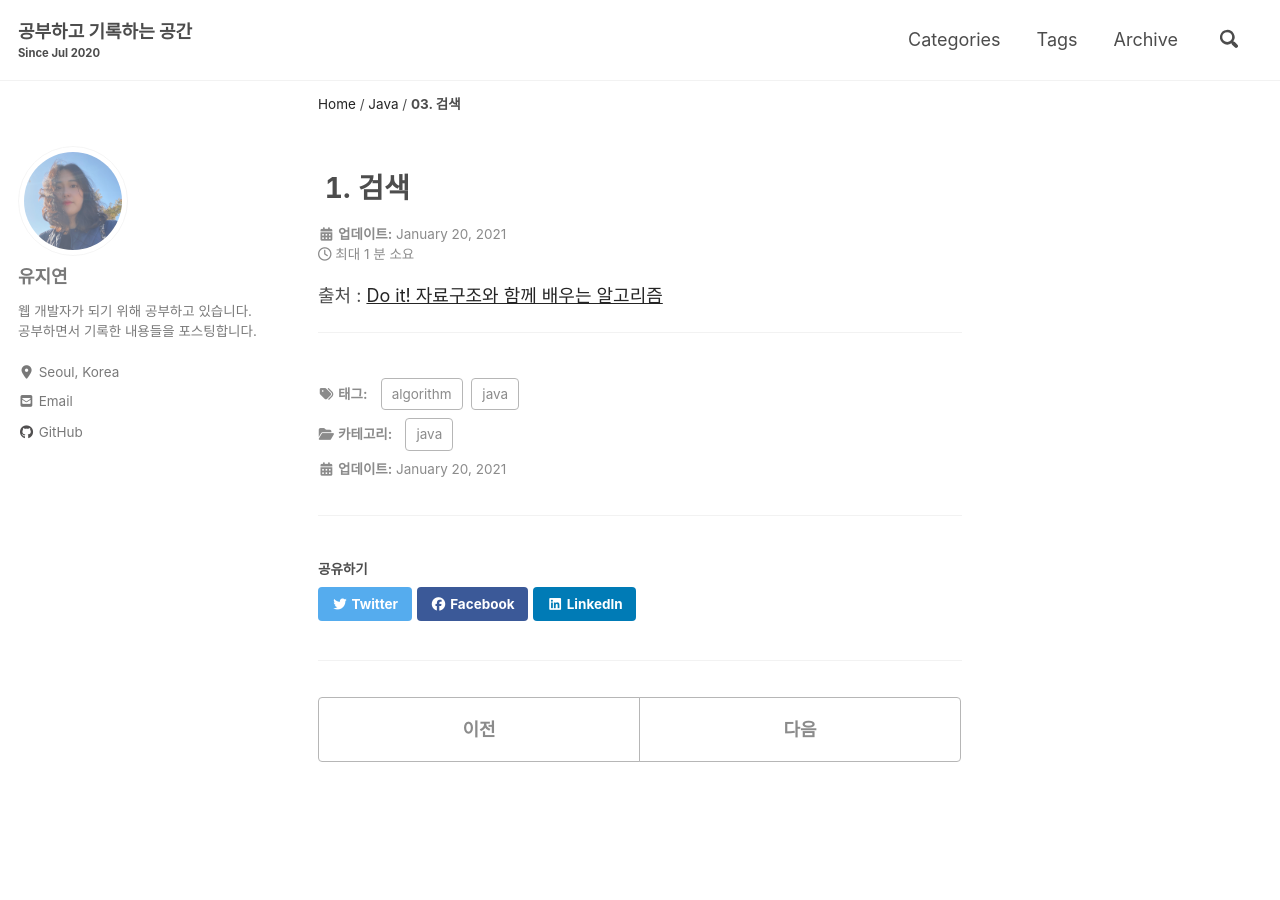
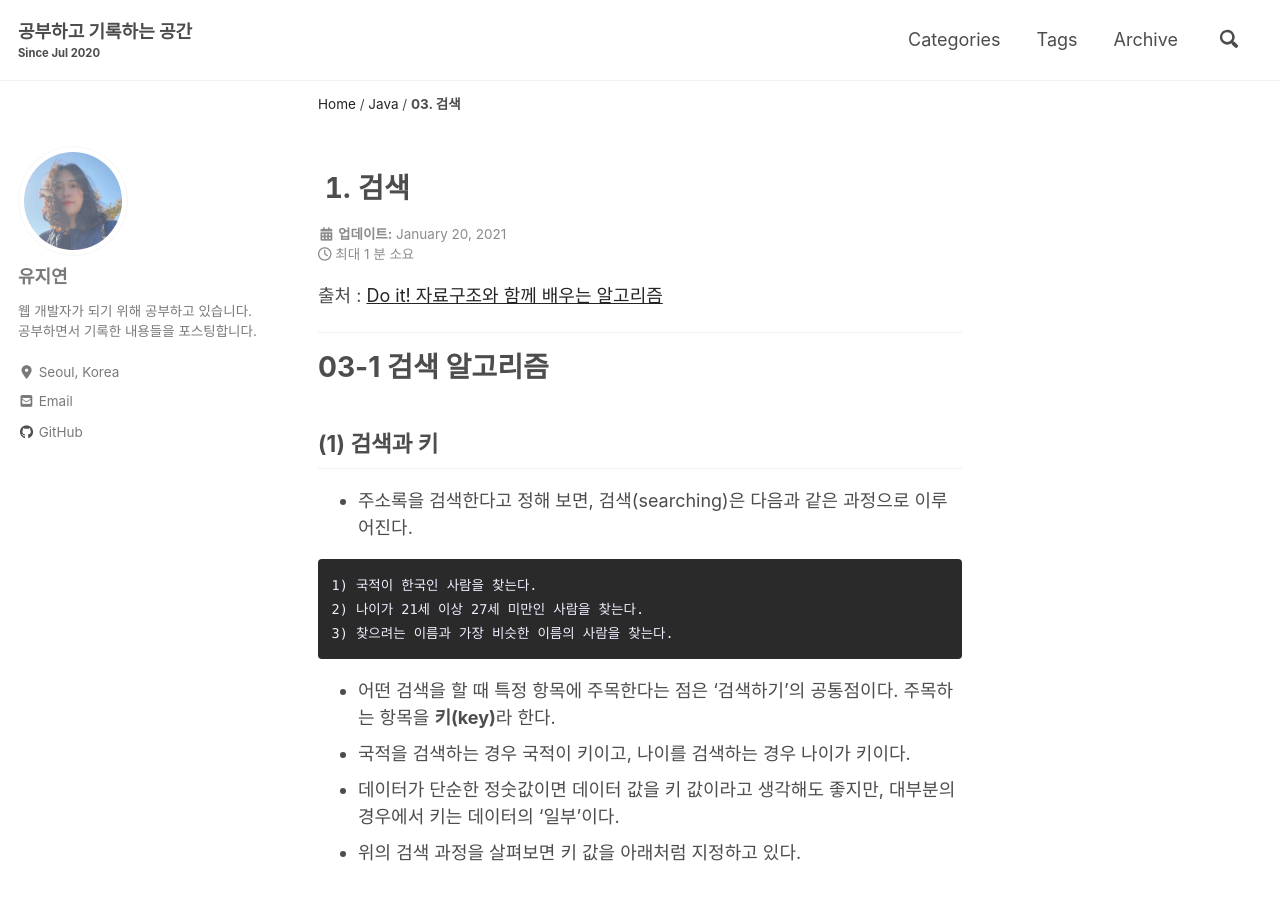
Before and after one commit to Jiyoun-Yoo/jiyoun-yoo.github.io, a Jekyll site: the page built from _posts/2020/java-algorithm/2021-01-20-algorithm-03.md, in a window 1280 px wide and 900 px high. Built offline with Jekyll 4.4.1, drawn with Linux system fonts in a browser that asks for light colours; cached includes are drawn as plain includes; nearby versions of some CDN libraries.

Commit message:
algorithm

````diff
--- a/_posts/2020/java-algorithm/2021-01-20-algorithm-03.md
+++ b/_posts/2020/java-algorithm/2021-01-20-algorithm-03.md
@@ -10,3 +10,20 @@ last_modified_at: '2021-01-20 22:00:00 +0800'
 출처 : [Do it! 자료구조와 함께 배우는 알고리즘](http://www.easyspub.co.kr/20_Menu/BookView/B001/299/PUB)
 
 ---
+
+# 03-1 검색 알고리즘
+
+## (1) 검색과 키
+
+- 주소록을 검색한다고 정해 보면, 검색(searching)은 다음과 같은 과정으로 이루어진다.
+
+```
+1) 국적이 한국인 사람을 찾는다.
+2) 나이가 21세 이상 27세 미만인 사람을 찾는다.
+3) 찾으려는 이름과 가장 비슷한 이름의 사람을 찾는다.
+```
+
+- 어떤 검색을 할 때 특정 항목에 주목한다는 점은 '검색하기'의 공통점이다. 주목하는 항목을 **키(key)**라 한다.
+- 국적을 검색하는 경우 국적이 키이고, 나이를 검색하는 경우 나이가 키이다.
+- 데이터가 단순한 정숫값이면 데이터 값을 키 값이라고 생각해도 좋지만, 대부분의 경우에서 키는 데이터의 '일부'이다.
+- 위의 검색 과정을 살펴보면 키 값을 아래처럼 지정하고 있다.
````
Also changed, not shown: _posts/2020/java-algorithm/2021-01-19-algorithm-02.md (renamed from _posts/2020/java-algorithm/2021-01-19-algorithm-02 copy.md).
